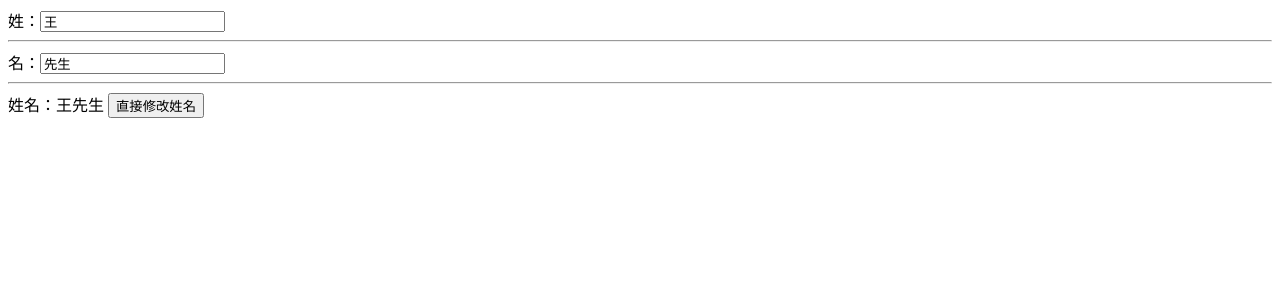
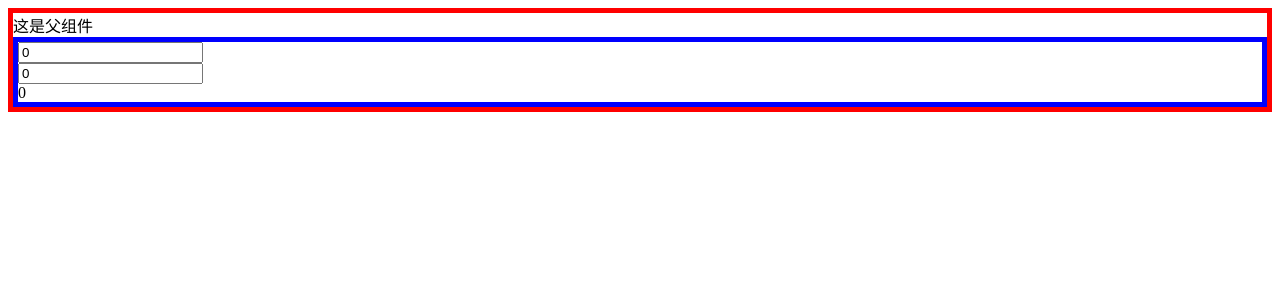
Before and after one commit to xiaodongxier/vue3_vite_ts_202401, a Vue app: page / in a window 1280 px wide. Shown: the top 300 px of the page. Built offline with nearby package versions, Linux system fonts and the light colour scheme.

Commit message:
note-sync syncing

```diff
--- a/src/App.vue
+++ b/src/App.vue
@@ -1,45 +1,27 @@
 <!--
  * @Date: 2024-01-19 15:38:25
- * @LastEditTime: 2024-12-16 09:15:40
+ * @LastEditTime: 2024-12-17 23:43:51
  * @Author: wangyongjie
  * @Note:
 -->
 <template>
-  姓：<input type="text" v-model="firstName">
-  <hr>
-  名：<input type="text" v-model="lastName">
-  <hr>
-  姓名：{{ name2 }}
-  <button @click="handleClickName()">直接修改姓名</button>
+  <div class="parent">
+    这是父组件
+    <Child></Child>
+  </div>
+
 </template>
 
 
 <script setup lang="ts">
 import { ref, computed } from 'vue';
-let firstName = ref('王')
-let lastName = ref('先生')
+import Child from './views/AboutView.vue';
 
-// 方法
-let name = function () {
-  console.log("调取了1次")
-  return firstName.value + lastName.value
-}
+</script>
 
 
-// 可读，可修改
-let name2 = computed({
-  get() {
-    return firstName.value + lastName.value;
-  },
-  set(value: string) {
-    console.log("value", value)
-    const [firstName1, lastName1] = value.split("-")  // 数组解构赋值
-    firstName.value = firstName1
-    lastName.value = lastName1
-  },
-});
-
-function handleClickName() {
-  name2.value = "张-三"
+<style>
+.parent {
+  border: 5px solid red;
 }
-</script>
+</style>
--- a/src/views/AboutView.vue
+++ b/src/views/AboutView.vue
@@ -1,21 +1,36 @@
 <!--
  * @Date: 2024-01-19 15:38:25
- * @LastEditTime: 2024-12-11 22:29:37
+ * @LastEditTime: 2024-12-18 00:02:47
  * @Author: wangyongjie
  * @Note:
 -->
 <template>
   <div class="about">
-    <h1>This is an  page</h1>
+    <input type="text" v-model.number="count1" />
+    <br>
+    <input type="text" v-model.number="count2" />
+    <div>{{ count1 + count2 }}</div>
+
   </div>
 </template>
 
+<script lang="ts" setup name="AboutView">
+import { ref, watch } from 'vue'
+
+const count1 = ref(0);
+const count2 = ref(0);
+
+
+const stopWatch = watch(count1, (newVal, oldVal) => {
+  console.log(newVal, oldVal)
+  if (newVal > 10) {
+    stopWatch();
+  }
+})
+</script>
+
 <style>
-@media (min-width: 1024px) {
-  .about {
-    min-height: 100vh;
-    display: flex;
-    align-items: center;
-  }
+.about {
+  border: 5px solid blue;
 }
 </style>
```
